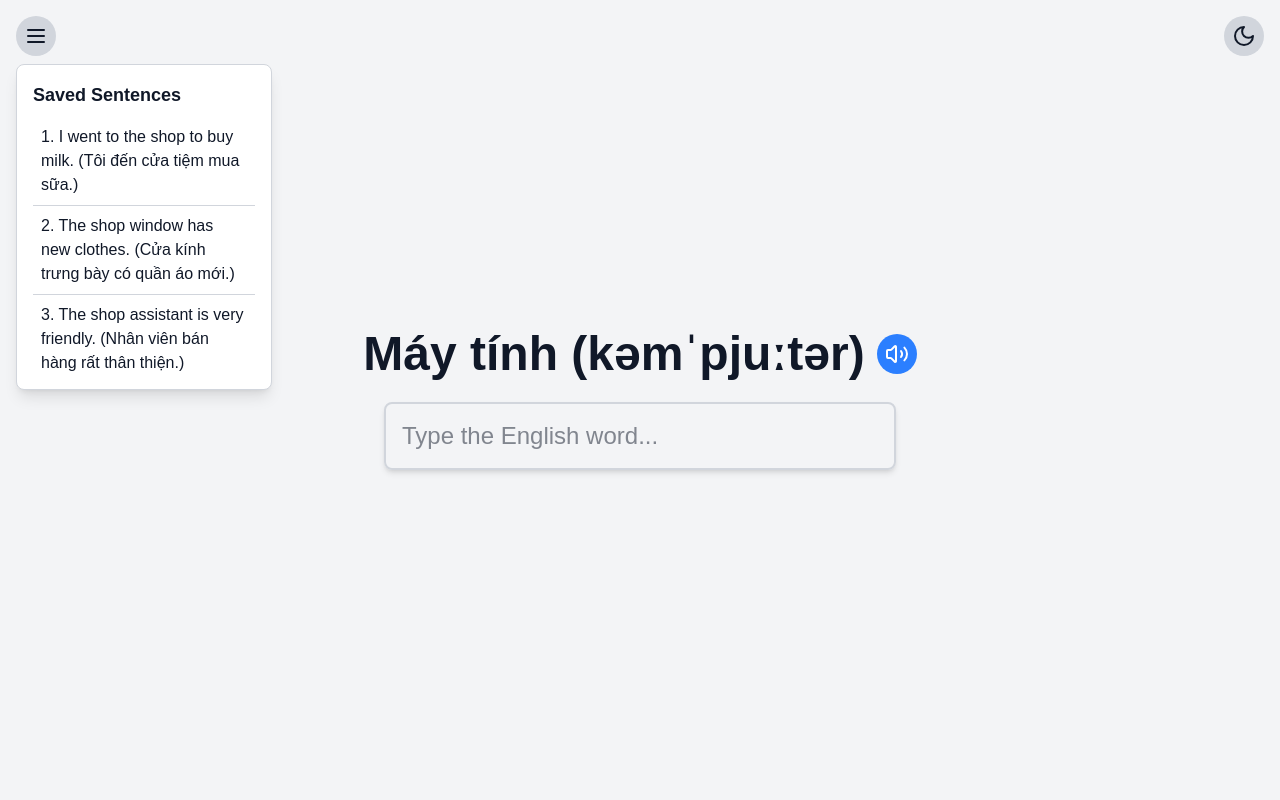
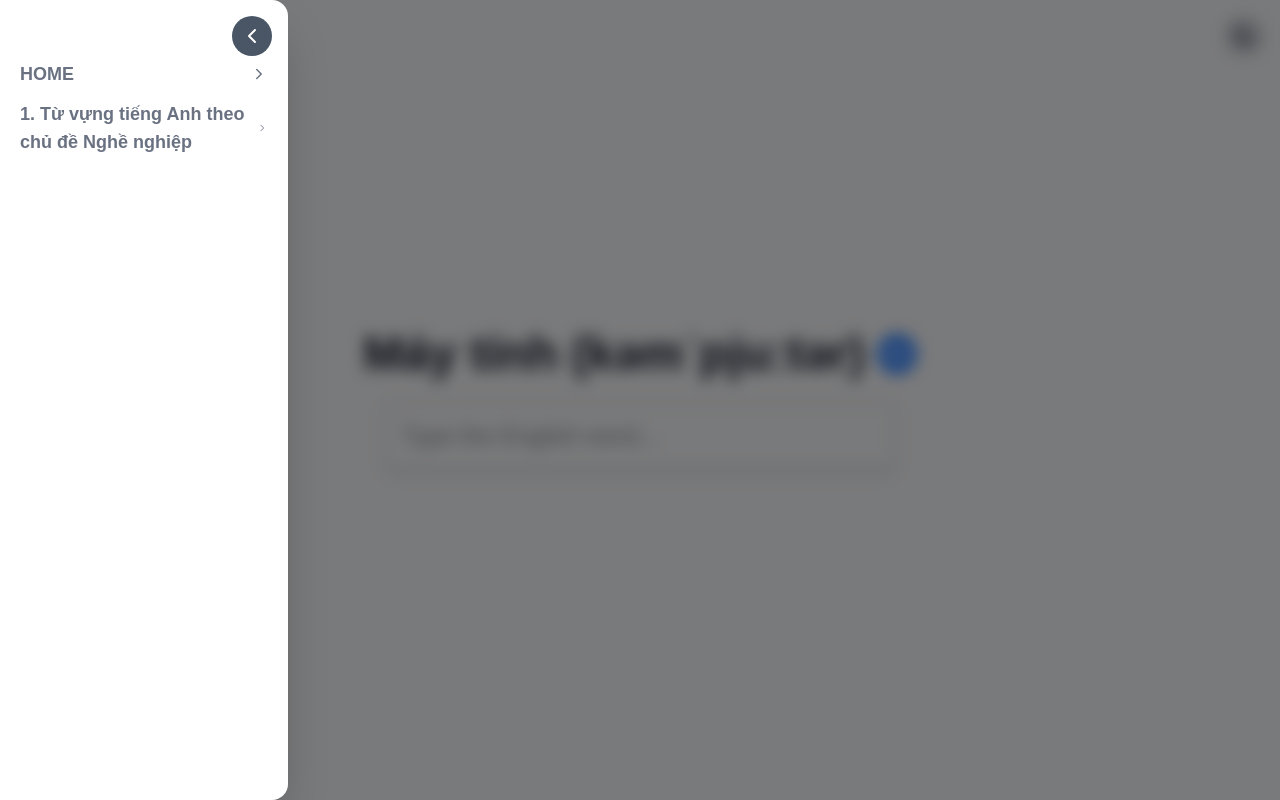
Before and after one commit to nguyenthien0110/learning_english, a Next.js app: page / in a window 1280 px wide. Both pictures are taken after a click on the button 36 px from the left and 36 px from the top of the page. Built offline with nearby package versions, Linux system fonts and the light colour scheme.

Commit message:
add any vocab

```diff
--- a/app/components/MenuIcon.tsx
+++ /dev/null
@@ -1,80 +0,0 @@
-"use client";
-
-import { Menu } from "lucide-react";
-import { useEffect, useRef, useState } from "react";
-
-export interface props {
-  darkMode: boolean;
-}
-
-export default function MenuIcon(props: props) {
-  const [isMenuOpen, setIsMenuOpen] = useState(false);
-  const [sentences, setSentences] = useState<string[]>([]);
-  const menuRef = useRef<HTMLDivElement>(null);
-
-  useEffect(() => {
-    fetch("./data/example.txt")
-      .then((response) => response.text())
-      .then((text) => {
-        setSentences(text.split("\n").filter((line) => line.trim().length > 0));
-      });
-  }, []);
-
-  useEffect(() => {
-    function handleClickOutside(event: MouseEvent) {
-      if (menuRef.current && !menuRef.current.contains(event.target as Node)) {
-        setIsMenuOpen(false);
-      }
-    }
-
-    if (isMenuOpen) {
-      document.addEventListener("mousedown", handleClickOutside);
-    } else {
-      document.removeEventListener("mousedown", handleClickOutside);
-    }
-
-    return () => {
-      document.removeEventListener("mousedown", handleClickOutside);
-    };
-  }, [isMenuOpen]);
-
-  return (
-    <div ref={menuRef}>
-      <button
-        onClick={() => setIsMenuOpen((prev) => !prev)}
-        className={`absolute top-4 left-4 p-2 rounded-full transition-all duration-300 ${
-          props.darkMode
-            ? "bg-gray-700 text-white"
-            : "bg-gray-300 text-gray-900"
-        } hover:scale-110`}
-      >
-        <Menu className="w-6 h-6" />
-      </button>
-      <div
-        className={`absolute top-16 left-4 w-64 ${
-          props.darkMode
-            ? "bg-gray-800 border-gray-700 text-white"
-            : "bg-white border-gray-300 text-gray-900"
-        } border rounded-lg shadow-lg p-4 transition-transform duration-300 ${
-          isMenuOpen
-            ? "scale-100 opacity-100"
-            : "scale-95 opacity-0 pointer-events-none"
-        }`}
-      >
-        <h2 className="text-lg font-bold mb-2">Saved Sentences</h2>
-        <ul className="max-h-64 overflow-y-auto">
-          {sentences.map((sentence, index) => (
-            <li
-              key={index}
-              className={`p-2 border-b ${
-                props.darkMode ? "border-gray-700" : "border-gray-300"
-              }`}
-            >
-              {sentence}
-            </li>
-          ))}
-        </ul>
-      </div>
-    </div>
-  );
-}
--- /dev/null
+++ b/app/components/Sidebar.tsx
@@ -0,0 +1,123 @@
+import { useState, useEffect } from "react";
+import { ChevronLeft, ChevronRight, Menu } from "lucide-react";
+
+interface MenuItem {
+  name: string;
+  children?: { title: string; name: string }[];
+}
+
+interface props {
+  theme: boolean;
+  selectedFile: string | null;
+  setSelectedFile: React.Dispatch<React.SetStateAction<string | null>>;
+}
+
+const DEFAULT_FILE = "vocabulary.txt"; // 🛠️ File mặc định
+
+export default function Sidebar(props: props) {
+  const [isOpen, setIsOpen] = useState(false);
+  const [menu, setMenu] = useState<MenuItem[]>([]);
+  const [expanded, setExpanded] = useState<{ [key: string]: boolean }>({});
+
+  useEffect(() => {
+    fetch("./data/files.json")
+      .then((res) => res.json())
+      .then((data) => setMenu(data.menu))
+      .catch((err) => console.error("Failed to load file list:", err));
+
+    const currentFile = localStorage.getItem("selectedFile");
+    if (currentFile) {
+      props.setSelectedFile(currentFile);
+    } else {
+      localStorage.setItem("selectedFile", DEFAULT_FILE);
+      props.setSelectedFile(DEFAULT_FILE);
+    }
+  }, []);
+
+  const handleSelectFile = (fileName: string) => {
+    props.setSelectedFile(fileName);
+    localStorage.setItem("selectedFile", fileName);
+    setIsOpen(false);
+  };
+
+  return (
+    <div className="fixed left-0 top-0 h-full z-50 p-2">
+      {isOpen && (
+        <div
+          className="fixed inset-0 bg-black/50 backdrop-blur-sm transition-opacity"
+          onClick={() => setIsOpen(false)}
+        ></div>
+      )}
+
+      <button
+        onClick={() => setIsOpen(true)}
+        className={`p-2 m-2 rounded-full shadow-md transition-all duration-300 z-50 relative hover:scale-110 ${
+          props.theme ? "bg-gray-800 text-white" : "bg-gray-300 text-black"
+        }`}
+      >
+        <Menu size={24} />
+      </button>
+
+      <div
+        className={`fixed top-0 left-0 h-full w-72 shadow-2xl rounded-r-2xl transition-transform duration-300 z-50 ${
+          isOpen ? "translate-x-0" : "-translate-x-full"
+        } ${
+          props.theme ? "bg-gray-900 text-white" : "bg-white text-black"
+        } p-5`}
+      >
+        <button
+          onClick={() => setIsOpen(false)}
+          className="absolute top-4 right-4 p-2 rounded-full bg-gray-600 text-white hover:bg-gray-500 transition-all"
+        >
+          <ChevronLeft size={24} />
+        </button>
+
+        <nav className="mt-10">
+          {menu.map((item) => (
+            <div key={item.name} className="mb-3">
+              <div
+                className={`flex justify-between items-center text-lg font-semibold cursor-pointer ${
+                  props.theme ? "text-gray-200" : "text-gray-500"
+                }`}
+                onClick={() =>
+                  setExpanded({
+                    ...expanded,
+                    [item.name]: !expanded[item.name],
+                  })
+                }
+              >
+                {item.name}
+                <ChevronRight
+                  size={18}
+                  className={`transition-transform ${
+                    expanded[item.name]
+                      ? "rotate-90 text-blue-500"
+                      : "text-gray-500"
+                  }`}
+                />
+              </div>
+
+              {expanded[item.name] && item.children && (
+                <ul className="ml-4 mt-2 space-y-2">
+                  {item.children.map(({ title, name }) => (
+                    <li
+                      key={name}
+                      onClick={() => handleSelectFile(name)}
+                      className={`p-2 rounded-lg cursor-pointer transition-all ${
+                        props.selectedFile === name
+                          ? "bg-blue-500 text-white"
+                          : "hover:bg-blue-100 text-gray-400"
+                      }`}
+                    >
+                      {title}
+                    </li>
+                  ))}
+                </ul>
+              )}
+            </div>
+          ))}
+        </nav>
+      </div>
+    </div>
+  );
+}
--- a/app/page.tsx
+++ b/app/page.tsx
@@ -2,7 +2,7 @@
 
 import { Moon, Sun, Volume2 } from "lucide-react";
 import { useEffect, useState } from "react";
-import MenuIcon from "./components/MenuIcon";
+import Sidebar from "./components/Sidebar";
 
 export default function Home() {
   const [vocabList, setVocabList] = useState<
@@ -22,18 +22,12 @@ export default function Home() {
   const [input, setInput] = useState("");
   const [isIncorrect, setIsIncorrect] = useState(false);
   const [darkMode, setDarkMode] = useState(false);
+  const [selectedFile, setSelectedFile] = useState<string | null>(() =>
+    typeof window !== "undefined" ? localStorage.getItem("selectedFile") : null
+  );
 
-  useEffect(() => {
-    const storedTheme = localStorage.getItem("theme");
-    setDarkMode(storedTheme === "dark");
-
-    const storedVocabList = localStorage.getItem("vocabList");
-    if (storedVocabList) {
-      const parsedList = JSON.parse(storedVocabList);
-      setVocabList(parsedList);
-      selectRandomWord(parsedList);
-    } else {
-      fetch("./data/vocabulary.txt")
+  const fetchVocabList = (fileName: string) => {
+    fetch(`./data/${fileName}`)
       .then((response) => response.text())
       .then((text) => {
         const lines = text
@@ -64,8 +58,26 @@ export default function Home() {
           selectRandomWord(lines);
         }
       });
+  };
+
+  useEffect(() => {
+    const storedTheme = localStorage.getItem("theme");
+    setDarkMode(storedTheme === "dark");
+    if (selectedFile) {
+      fetchVocabList(selectedFile);
     }
-  }, []);
+  }, [selectedFile]);
+
+  useEffect(() => {
+    const handleStorageChange = () => {
+      const newSelectedFile = localStorage.getItem("selectedFile");
+      if (newSelectedFile !== selectedFile) {
+        setSelectedFile(newSelectedFile);
+      }
+    };
+    window.addEventListener("storage", handleStorageChange);
+    return () => window.removeEventListener("storage", handleStorageChange);
+  }, [selectedFile]);
 
   useEffect(() => {
     document.documentElement.classList.toggle("dark", darkMode);
@@ -130,10 +142,14 @@ export default function Home() {
         darkMode ? "bg-gray-900 text-white" : "bg-gray-100 text-gray-900"
       }`}
     >
-      <MenuIcon darkMode={darkMode}/>
+      <Sidebar
+        theme={darkMode}
+        selectedFile={selectedFile}
+        setSelectedFile={setSelectedFile}
+      />
       <button
         onClick={() => setDarkMode(!darkMode)}
-        className="absolute top-4 right-4 p-2 rounded-full transition-all duration-300 bg-gray-300 dark:bg-gray-700 hover:scale-110"
+        className="absolute top-4 right-4 p-2 rounded-full transition-all duration-300 bg-gray-300 dark:bg-gray-700 hover:scale-110 hover:cursor-pointer"
       >
         {darkMode ? (
           <Sun className="w-6 h-6 text-yellow-500" />
@@ -148,7 +164,7 @@ export default function Home() {
           </h1>
           <button
             onClick={playAudio}
-            className="p-2 rounded-full bg-blue-500 text-white hover:bg-blue-600 transition-all duration-300"
+            className="p-2 rounded-full bg-blue-500 text-white hover:bg-blue-600 transition-all duration-300 hover:cursor-pointer"
           >
             <Volume2 className="w-6 h-6" />
           </button>
--- /dev/null
+++ b/public/data/files.json
@@ -0,0 +1,26 @@
+{
+  "menu": [
+    {
+      "name": "HOME",
+      "children": [
+        {
+          "title": "Từ Vựng đang học",
+          "name": "vocabulary.txt"
+        }
+      ]
+    },
+    {
+      "name": "1. Từ vựng tiếng Anh theo chủ đề Nghề nghiệp",
+      "children": [
+        {
+          "title": "1.1 Lĩnh vực Luật và An ninh",
+          "name": "legal_security.txt"
+        },
+        {
+          "title": "1.2 Lĩnh vực Kỹ thuật và Công nghệ thông tin",
+          "name": "tech_it.txt"
+        }
+      ]
+    }
+  ]
+}
```
Also changed, not shown: public/data/legal_security.txt (added), public/data/tech_it.txt (added). Lines whose indentation alone changed are shown as unchanged.
